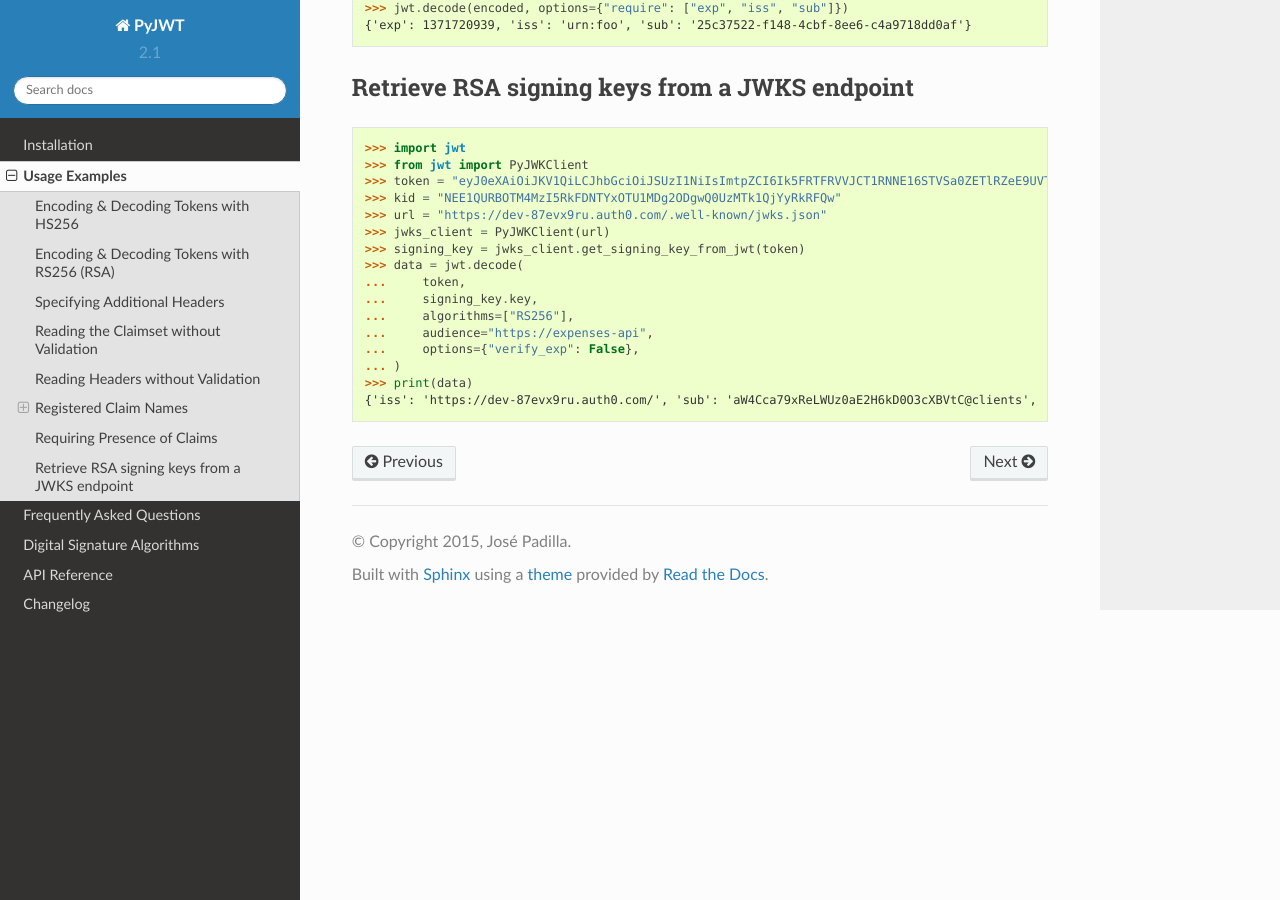
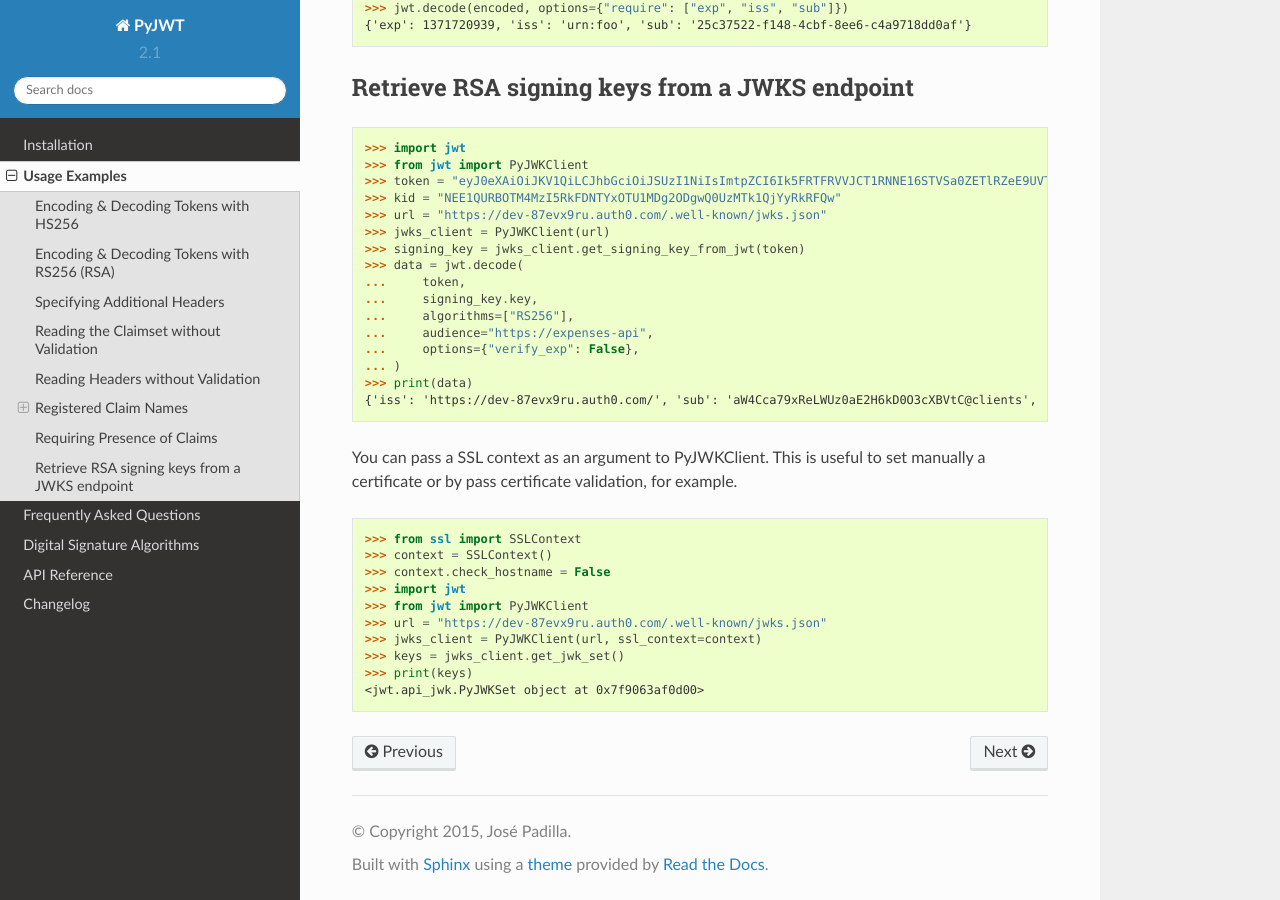
Before and after one commit to jpadilla/pyjwt, a Sphinx documentation site: the page built from docs/usage.rst, in a window 1280 px wide and 900 px high, scrolled down 5121 px. Built offline with Sphinx 7.4.7 and the Read the Docs theme 2.0.0, drawn with Linux system fonts in a browser that asks for light colours.

Commit message:
feat: allow PyJWKClient to receive HTTPS context
Sometimes you have a SSO with a customized certificate, or you just need
to ignore certificate validation for testing or development pourposes.
This change allow us to call PyJWKClient with a customized SSLContext,
that allow us to customize JWKS URL request.

```diff
--- a/CHANGELOG.rst
+++ b/CHANGELOG.rst
@@ -15,6 +15,8 @@ Fixed
 
 Added
 ~~~~~
+
+- Allow PyJWKClient to receive HTTPS context
 
 `v2.1.0 <https://github.com/jpadilla/pyjwt/compare/2.0.1...2.1.0>`__
 --------------------------------------------------------------------
--- a/docs/usage.rst
+++ b/docs/usage.rst
@@ -291,3 +291,19 @@ Retrieve RSA signing keys from a JWKS endpoint
     ... )
     >>> print(data)
     {'iss': 'https://dev-87evx9ru.auth0.com/', 'sub': 'aW4Cca79xReLWUz0aE2H6kD0O3cXBVtC@clients', 'aud': 'https://expenses-api', 'iat': 1572006954, 'exp': 1572006964, 'azp': 'aW4Cca79xReLWUz0aE2H6kD0O3cXBVtC', 'gty': 'client-credentials'}
+
+You can pass a SSL context as an argument to PyJWKClient. This is useful to set
+manually a certificate or by pass certificate validation, for example.
+
+.. code-block:: pycon
+
+    >>> from ssl import SSLContext
+    >>> context = SSLContext()
+    >>> context.check_hostname = False
+    >>> import jwt
+    >>> from jwt import PyJWKClient
+    >>> url = "https://dev-87evx9ru.auth0.com/.well-known/jwks.json"
+    >>> jwks_client = PyJWKClient(url, ssl_context=context)
+    >>> keys = jwks_client.get_jwk_set()
+    >>> print(keys)
+    <jwt.api_jwk.PyJWKSet object at 0x7f9063af0d00>
```
Also changed, not shown: 2 other files.
